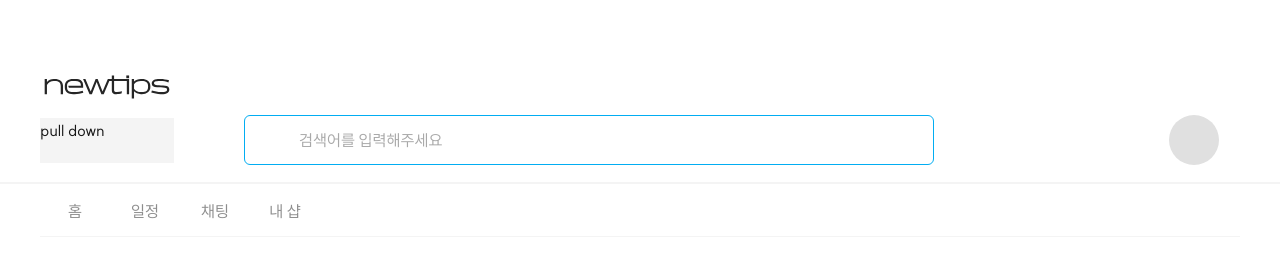
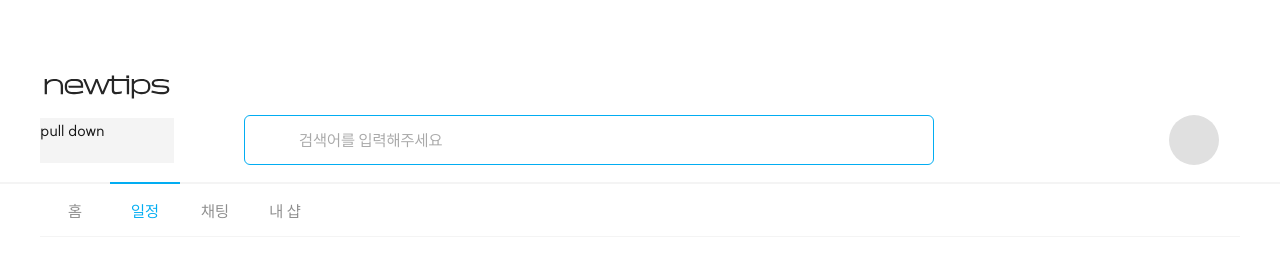
Before and after one commit to mobi-projects/nail-case-client, a Next.js app: page /manager/base/schedule/today in a window 1280 px wide. Shown: the top 260 px of the page. Built offline with nearby package versions, Linux system fonts and the light colour scheme; some icons are missing.

Commit message:
✨ header toolbar 수정
* issue: [NAILCASE-161](https://nailcase.atlassian.net/browse/NAILCASE-161)
sub-issues:
- [NAILCASE-171](https://nailcase.atlassian.net/browse/NAILCASE-171)

```diff
--- a/src/component/custom/manager/base/layout/01/index.tsx
+++ b/src/component/custom/manager/base/layout/01/index.tsx
@@ -7,10 +7,14 @@ import NTLogo from "@/../public/asset/nt-logo.svg"
 import NTIcon from "@/component/common/nt-icon"
 import NTSearchfield from "@/component/common/nt-searchfield"
 import NTToolbar from "@/component/common/nt-toolbar"
-import { MANAGER_BASE_MYSHOP_HOME } from "@/constant/routing-path"
+import {
+	MANAGER_BASE_MYSHOP_HOME,
+	MANAGER_BASE_SCHEDULE_THIS_MONTH,
+} from "@/constant/routing-path"
 import {
 	LABEL_LIST_FOR_MANAGER_BASE_TOOLBAR,
 	PATH_LIST_FOR_MANAGER_BASE_MYSHOP_TOOLBAR,
+	PATH_LIST_FOR_MANAGER_BASE_SCHEDULE_TOOLBAR,
 	PATH_LIST_FOR_MANAGER_BASE_TOOLBAR,
 } from "@/constant/toolbar-list"
 
@@ -62,6 +66,7 @@ function ManagerBaseToolbar() {
 		pathName,
 		[...PATH_LIST_FOR_MANAGER_BASE_TOOLBAR],
 		[...PATH_LIST_FOR_MANAGER_BASE_MYSHOP_TOOLBAR],
+		[...PATH_LIST_FOR_MANAGER_BASE_SCHEDULE_TOOLBAR],
 	)
 	const onClickTool = (idx: number) =>
 		router.push(PATH_LIST_FOR_MANAGER_BASE_TOOLBAR[idx])
@@ -80,8 +85,11 @@ function ManagerBaseToolbar() {
 const getFocusedIdx = (
 	pathName: string,
 	toolPathArr: string[],
-	subPathArr: string[],
+	myShopPathArr: string[],
+	schedulePathArr: string[],
 ) => {
-	if (subPathArr.includes(pathName)) pathName = MANAGER_BASE_MYSHOP_HOME
+	if (myShopPathArr.includes(pathName)) pathName = MANAGER_BASE_MYSHOP_HOME
+	if (schedulePathArr.includes(pathName))
+		pathName = MANAGER_BASE_SCHEDULE_THIS_MONTH
 	return toolPathArr.findIndex((toolPath) => toolPath === pathName)
 }
```
